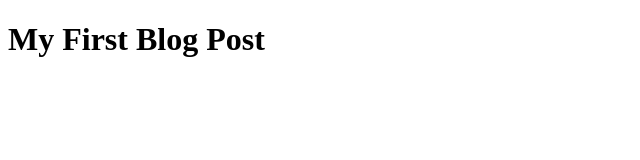
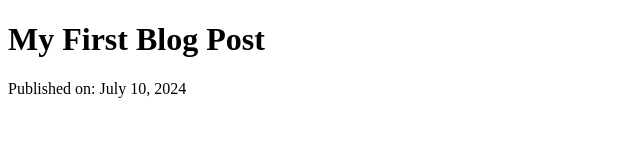
Before and after one commit to DVijayalaxmi/blog-plat, a plain HTML site: page src/blog.html in a window 1280 px wide. Shown: the whole page, without its empty margins (0-640 px from the left). Drawn offline with Linux system fonts and the light colour scheme.

Commit message:
Added publish date to blog post

```diff
--- a/src/blog.html
+++ b/src/blog.html
@@ -1 +1,2 @@
 <!DOCTYPE html><html><head><title>Blog Post</title></head><body><h1>My First Blog Post</h1></body></html>
+<p>Published on: July 10, 2024</p>
```
